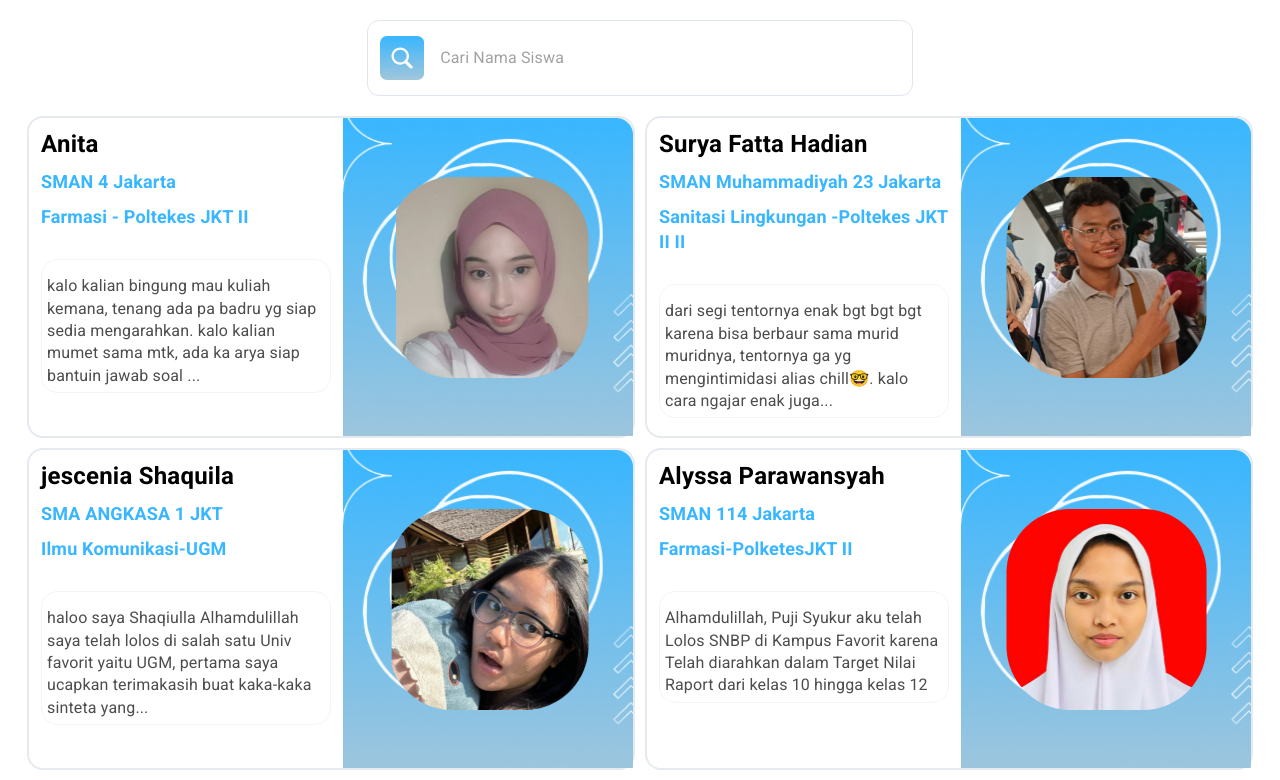
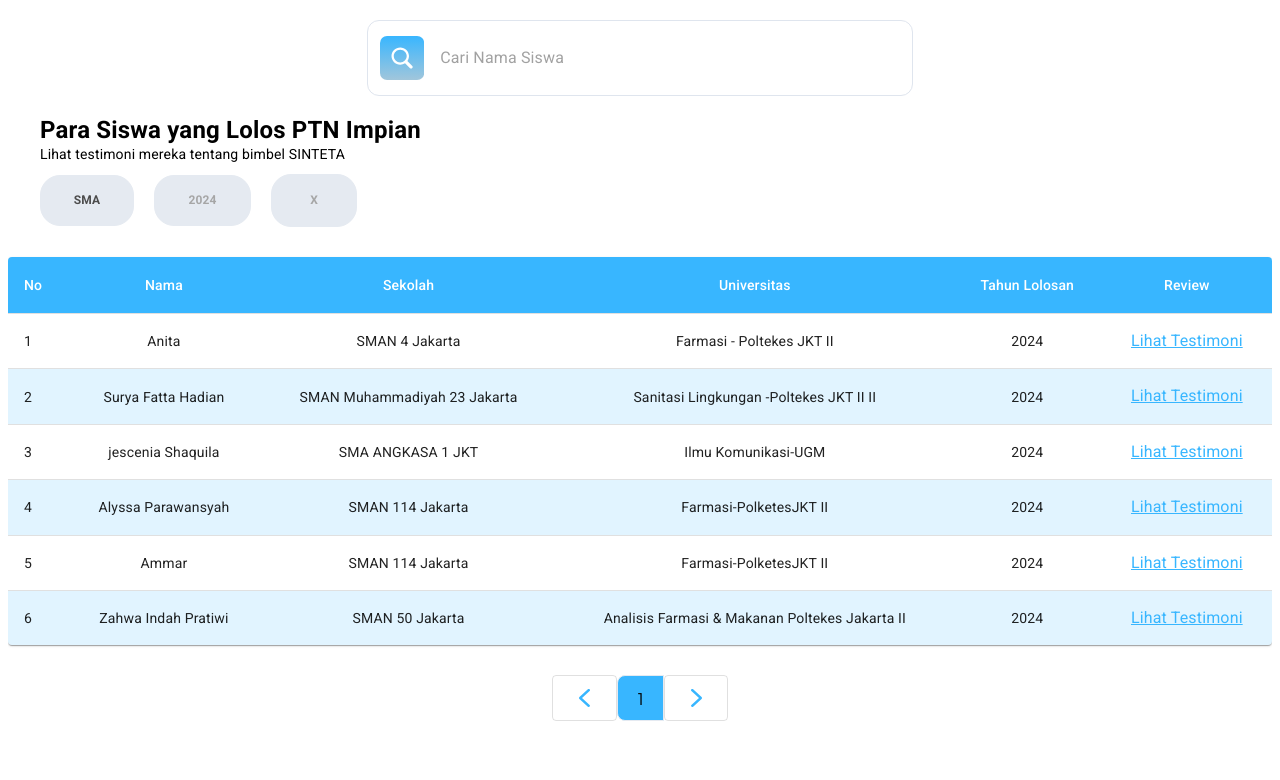
Before and after one commit to RearizthMuhammadDaffaa/SintetaProject, a React (Vite) app in the folder client/: page /kelolosan in a window 1280 px wide. Shown: the part 2408-3188 px from the top of the page. Built offline with nearby package versions, Linux system fonts and the light colour scheme; a web font is replaced by a local one.

Commit message:
tambah tabel

```diff
--- a/client/src/components/BannerKelolosan.jsx
+++ b/client/src/components/BannerKelolosan.jsx
@@ -151,8 +151,8 @@ const BannerKelolosan = () => {
             width:'100%',
           }}
         >
-          {data_Siswa.map((item)=>(
-              <KelolosanCardHome data={item}/>
+          {data_Siswa.map((item,i)=>(
+              <KelolosanCardHome data={item} key={i}/>
           ))}
 
 
--- a/client/src/components/BuktiKelolosan/SectionContent.jsx
+++ b/client/src/components/BuktiKelolosan/SectionContent.jsx
@@ -4,12 +4,28 @@ import SectionTitle from '../SectionTitle'
 import CardSiswa from './CardSiswa'
 import { data_Siswa } from '../../utils/dataSiswa'
 import { useState } from 'react'
+import TableKelolosan from './TableKelolosan'
 
 
 const SectionContent = () => {
   const [active,setActive] = useState(false);
   const [search,setSearch] = useState("");
   const [data,setData] = useState(data_Siswa);
+  const [selectedSiswa, setSelectedSiswa] = useState(null); // State untuk menyimpan data siswa yang dipilih
+  const [display,setDisplay] = useState('flex')
+
+  // Fungsi untuk menampilkan CardSiswa
+  const handleShowCard = (siswa) => {
+    setSelectedSiswa(siswa);
+    setDisplay('none')
+  };
+
+  // Fungsi untuk menyembunyikan CardSiswa
+  const handleCloseCard = () => {
+    setSelectedSiswa(null);
+    setDisplay('flex')
+  };
+
 
   const handleSearchChange = (event) => {
     setSearch(event.target.value);
@@ -28,7 +44,7 @@ const SectionContent = () => {
         justifyContent:'center',
         alignItems:'center',
         flexDirection:'column',
-        marginTop:'100px'
+        marginTop:'100px',
       }}
     >
 
@@ -311,6 +327,8 @@ const SectionContent = () => {
 
       </Box>
 
+
+
 {/* card list */}
        <Stack
         justifyContent='center'
@@ -320,16 +338,143 @@ const SectionContent = () => {
         gap="10px"
         mb={5}
        >
-       {data.map((item)=>(
-           <CardSiswa data={item}/>
-       ))}
+
+<Box
+      display="flex"
+
+
+      flexDirection="column"
+      width={{md:'100%',xs:'50%'}}
+      alignSelf="flex-start"
+      px={4}
+      >
+        <Typography variant='h6' fontWeight='600' fontSize="24px" lineHeight="28px">
+          Para Siswa yang Lolos PTN Impian
+        </Typography>
+        <Typography variant='body2' >
+        Lihat testimoni mereka tentang bimbel SINTETA
+        </Typography>
+
+        <Box
+        sx={{
+          display:'flex',
+          alignItems:'center',
+          gap:'20px',
+          marginTop:'10px'
+        }}
+      >
+        <Box
+        component="div"
+        sx={{
+          padding:'8px 16px',
+          border:'1px solid #E5EAF1',
+          background:'#E5EAF1',
+          width:'60px',
+          height:'33px',
+          gap:'8px',
+          borderRadius:'20px',
+          display:'flex',
+          justifyContent:'center',
+          alignItems:'center',
+          marginBottom:'20px',
+          cursor:'pointer'
+        }}
+        >
+          <Typography
+            sx={{
+              fontWeight:'600',
+              fontSize:'12px',
+              lineHeight:'16.8px',
+              color:'#4D4D4D'
+            }}
+          >
+            SMA
+          </Typography>
+
+        </Box>
+
+        <Box
+        component="div"
+        sx={{
+          padding:'8px 16px',
+          border:'1px solid #E5EAF1',
+          background:'#E5EAF1',
+          height:'33px',
+          width:'63px',
+          gap:'8px',
+          borderRadius:'20px',
+          display:'flex',
+          justifyContent:'center',
+          alignItems:'center',
+          marginBottom:'20px',
+          cursor:'pointer'
+        }}
+        >
+          <Typography
+            sx={{
+              fontWeight:'600',
+              fontSize:'12px',
+              lineHeight:'16.8px',
+              color:'#A6A6A6'
+            }}
+          >
+            2024
+          </Typography>
+
+        </Box>
+        <Box
+        component="div"
+        sx={{
+          padding:'8px 16px',
+          border:'1px solid #E5EAF1',
+          background:'#E5EAF1',
+          height:'35px',
+          width:'52px',
+          gap:'8px',
+          borderRadius:'20px',
+          display:'flex',
+          justifyContent:'center',
+          alignItems:'center',
+          marginBottom:'20px',
+          cursor:'pointer'
+        }}
+        >
+          <Typography
+            sx={{
+              fontWeight:'600',
+              fontSize:'12px',
+              lineHeight:'16.8px',
+              color:'#A6A6A6'
+            }}
+          >
+            X
+          </Typography>
+
+        </Box>
+
+
+
+      </Box>
+
+      </Box>
+
+      {selectedSiswa && (
+        <CardSiswa data={selectedSiswa}/>
+      )}
+
+       {/* {data.map((item,i)=>(
+           <CardSiswa data={item} key={i}/>
+       ))}           */}
+       <TableKelolosan  search={search} handleCloseCard={handleCloseCard} handleShowCard={handleShowCard} selectedSiswa={selectedSiswa} display={display}/>
 
 
 
        </Stack>
 
-
-       <Button sx={{
+       {selectedSiswa && (
+           <Button
+           onClick={handleCloseCard}
+          sx={{
            gap:'10px',
            marginBottom:'100px',
            background:'#38B6FF'
@@ -341,6 +486,9 @@ const SectionContent = () => {
    </svg>
 
            </Button>
+       )}
+
+
     </Box>
   )
 }
--- /dev/null
+++ b/client/src/components/BuktiKelolosan/TableKelolosan.jsx
@@ -0,0 +1,165 @@
+import React, { useState } from 'react'
+import { styled } from '@mui/material/styles';
+import Table from '@mui/material/Table';
+import TableBody from '@mui/material/TableBody';
+import TableCell, { tableCellClasses } from '@mui/material/TableCell';
+import TableContainer from '@mui/material/TableContainer';
+import TableHead from '@mui/material/TableHead';
+import TableRow from '@mui/material/TableRow';
+import Paper from '@mui/material/Paper';
+import { data_Siswa } from '../../utils/dataSiswa';
+import { Link } from 'react-router-dom';
+import { Box, Button, Typography } from '@mui/material';
+import CardSiswa from './CardSiswa';
+
+const StyledTableCell = styled(TableCell)(({ theme }) => ({
+  [`&.${tableCellClasses.head}`]: {
+    backgroundColor: '#38B6FF',
+    color: theme.palette.common.white,
+  },
+  [`&.${tableCellClasses.body}`]: {
+    fontSize: 14,
+  },
+}));
+
+const StyledTableRow = styled(TableRow)(({ theme }) => ({
+  '&:nth-of-type(odd)': {
+    backgroundColor:"#FFFFFF",
+  },
+  '&:nth-of-type(even)':{
+    backgroundColor:'#38B6FF26'
+  },
+  // hide last border
+  '&:last-child td, &:last-child th': {
+    border: 0,
+  },
+}));
+
+function createData(name, calories, fat, carbs, protein) {
+  return { name, calories, fat, carbs, protein };
+}
+
+const rows = [
+  createData('Frozen yoghurt', 159, 6.0, 24, 4.0),
+  createData('Ice cream sandwich', 237, 9.0, 37, 4.3),
+  createData('Eclair', 262, 16.0, 24, 6.0),
+  createData('Cupcake', 305, 3.7, 67, 4.3),
+  createData('Gingerbread', 356, 16.0, 49, 3.9),
+];
+
+
+
+
+
+const TableKelolosan = ({search,handleShowCard,handleCloseCard,selectedSiswa,display}) => {
+  const [currentPage, setCurrentPage] = useState(1);
+  const [itemsPerPage] = useState(10);
+
+  const pageNumbers = [];
+
+
+
+  const filteredData = data_Siswa.filter((siswa) =>
+  siswa.nama.toLowerCase().includes(search.toLowerCase())
+);
+
+for(let i = 1; i <= Math.ceil(filteredData.length/ itemsPerPage); i++) {
+  pageNumbers.push(i)
+}
+
+const indexOfLastItem = currentPage * itemsPerPage;
+const indexOfFirstItem = indexOfLastItem - itemsPerPage;
+const currentData = filteredData.slice(indexOfFirstItem, indexOfLastItem);
+
+const paginate = (pageNumber) => setCurrentPage(pageNumber);
+
+  return (
+    <>
+    <TableContainer component={Paper} sx={{overflowX:'scroll',display:display}}>
+      <Table sx={{ minWidth: 700 }} aria-label="customized table">
+        <TableHead>
+          <TableRow>
+            <StyledTableCell >No</StyledTableCell>
+            <StyledTableCell align="center">Nama</StyledTableCell>
+            <StyledTableCell align="center">Sekolah</StyledTableCell>
+            <StyledTableCell align="center">Universitas</StyledTableCell>
+            <StyledTableCell align="center">Tahun Lolosan</StyledTableCell>
+            <StyledTableCell align="center">Review</StyledTableCell>
+          </TableRow>
+        </TableHead>
+        <TableBody>
+          {
+          currentData.map((row,i) => (
+            <StyledTableRow key={i}>
+              <StyledTableCell component="th" scope="row">
+                {i + 1}
+              </StyledTableCell>
+              <StyledTableCell align="center">{row.nama}</StyledTableCell>
+              <StyledTableCell align="center">{row.asalSekolah}</StyledTableCell>
+              <StyledTableCell align="center">{row.kuliah}</StyledTableCell>
+              <StyledTableCell align="center">2024</StyledTableCell>
+              <StyledTableCell align="center">
+                <Link
+                style={{
+                  fontSize:'16px',
+                  lineHeight:'22.4px',
+                  fontWeight:'400',
+                  color:'#38B6FF'
+                }}
+                component="button" onClick={() => handleShowCard(row)}>
+                  Lihat Testimoni
+                </Link>
+              </StyledTableCell>
+            </StyledTableRow>
+
+          ))
+
+          }
+        </TableBody>
+      </Table>
+    </TableContainer>
+
+    <Box sx={{ display: display, justifyContent: 'center', marginTop: '20px' }}>
+        <Button  disabled={currentPage === 1} onClick={() => paginate(currentPage - 1)} variant="outlined">
+
+          <svg width="33" height="32" viewBox="0 0 33 32" fill="none" xmlns="http://www.w3.org/2000/svg">
+          <path d="M11 16C11.0108 15.6542 11.1406 15.3593 11.4326 15.0949L19.8692 7.33559C20.0964 7.11186 20.3992 7 20.7453 7C21.4484 7 22 7.50847 22 8.16949C22 8.49492 21.8594 8.78983 21.6214 9.02373L14.0177 16L21.6214 22.9763C21.8594 23.2 22 23.4949 22 23.8203C22 24.4915 21.4484 25 20.7453 25C20.3992 25 20.0964 24.8881 19.8692 24.6644L11.4326 16.9051C11.1406 16.6407 11 16.3458 11 16Z" fill="#38B6FF"/>
+          </svg>
+
+        </Button>
+       { pageNumbers.map(number => (
+            <Box
+             key={number}
+            sx={{
+
+              display:'flex',
+              justifyContent:'center',
+              alignItems:'center',
+              width:'29px',
+              height:'36px',
+              border:'1px solid #E5EAF1' ,
+              borderRadius:number == 1 ? '8px 0px 0px 8px': number == pageNumbers.length? '0px 8px 8px 0px' :'0px',
+              padding:'4px 8px',
+              background:number == currentPage ?'#38B6FF' :'#FFFFFF'
+
+             }}>
+              {number}
+           </Box>
+       ))}
+        <Button
+          disabled={currentPage === Math.ceil(filteredData.length / itemsPerPage)}
+          onClick={() => paginate(currentPage + 1)}
+          variant="outlined"
+        >
+
+        <svg width="11" height="18" viewBox="0 0 11 18" fill="none" xmlns="http://www.w3.org/2000/svg">
+        <path d="M11 9C11 9.34576 10.8702 9.64068 10.5782 9.90508L2.14159 17.6644C1.90364 17.8881 1.6116 18 1.26549 18C0.562439 18 0 17.4915 0 16.8203C0 16.4949 0.151426 16.2 0.378564 15.9763L7.99312 9L0.378564 2.02373C0.14061 1.78983 0 1.49492 0 1.16949C0 0.508475 0.562439 0 1.26549 0C1.6116 0 1.90364 0.111864 2.14159 0.335593L10.5782 8.09492C10.8594 8.35932 11 8.65424 11 9Z" fill="#38B6FF"/>
+        </svg>
+
+        </Button>
+      </Box>
+    </>
+  )
+}
+
+export default TableKelolosan
--- a/client/src/components/MapHome.jsx
+++ b/client/src/components/MapHome.jsx
@@ -75,8 +75,10 @@ const MapHome = () => {
         }}
         >
 
-          {data_cabang.map((item)=>(
-             <Card sx={{
+          {data_cabang.map((item,i)=>(
+             <Card
+             key={i}
+             sx={{
               width:'390px',
               height:'512px',
               gap:'30px',
--- a/client/src/components/Program.jsx
+++ b/client/src/components/Program.jsx
@@ -129,8 +129,9 @@ const Program = () => {
 
                 }}
                {...settings}>
-            {dataProgram.map((item)=>(
+            {dataProgram.map((item,i)=>(
                <Box
+               key={i}
                sx={{
                  width:'390px',
                  height:'100%',
--- a/client/src/utils/dataSiswa.jsx
+++ b/client/src/utils/dataSiswa.jsx
@@ -53,6 +53,6 @@ export const data_Siswa = [
     asalSekolah:"SMAN 50 Jakarta",
     kuliah:"Analisis Farmasi  & Makanan Poltekes Jakarta II",
     desk: "dari segi tentornya enak bgt bgt bgt karena bisa berbaur sama murid muridnya, tentornya ga yg mengintimidasi alias chill🤓.",
-    }
+    },
 
 ]
```
Lines whose indentation alone changed are shown as unchanged.
